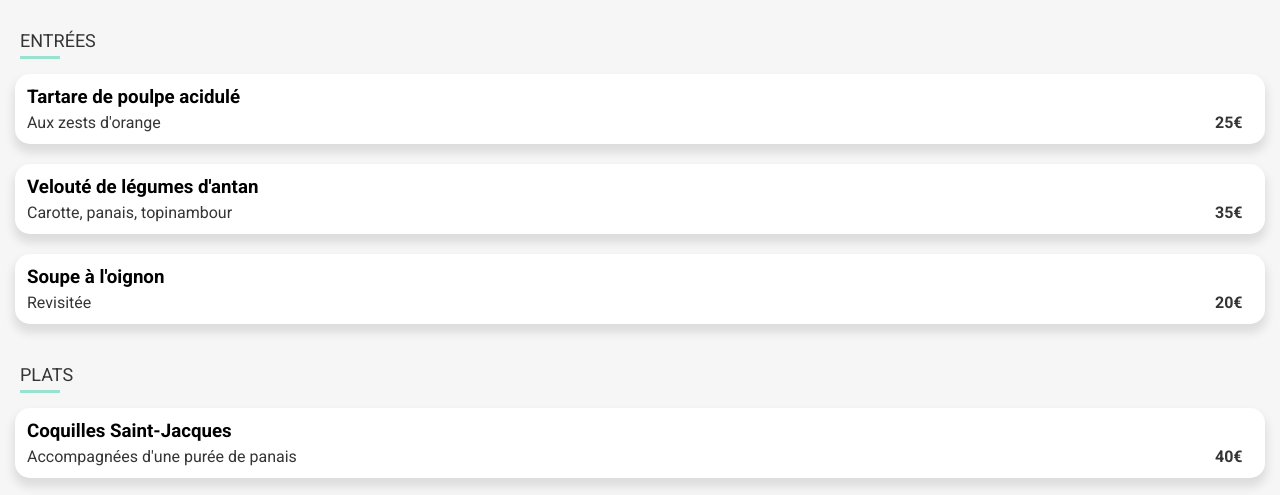
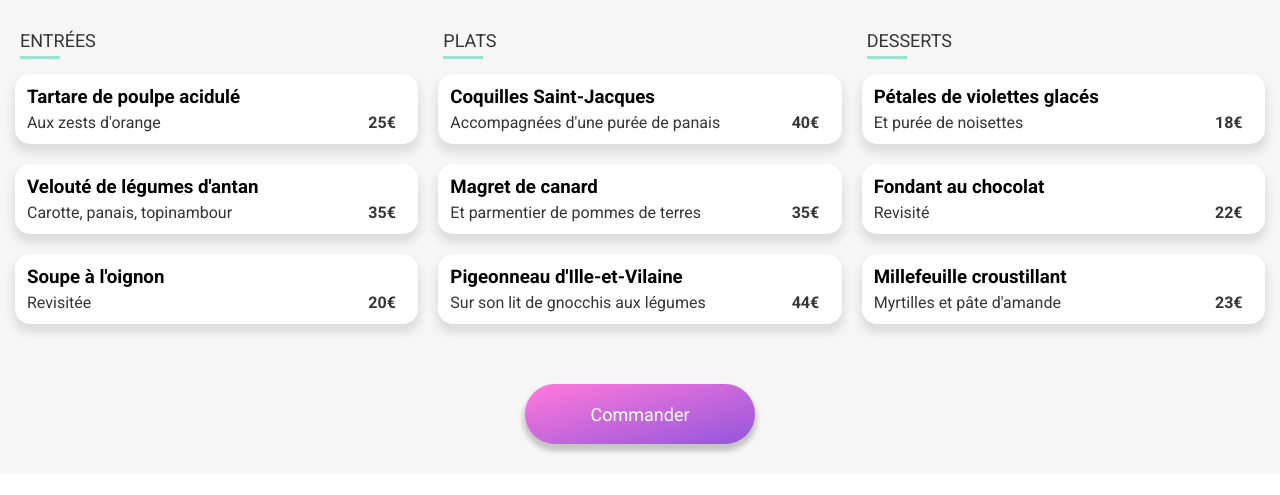
Before and after one commit to Christopherbidon/ChristopherBidon_3_31012022, a website: page alafrançaise.html in a window 1280 px wide. Shown: the part 410-905 px from the top of the page. Drawn offline with Linux system fonts and the light colour scheme; a web font is replaced by a local one.

Commit message:
Ajoue de la version desktop de la page restaurant

```diff
--- a/sass/pages/_restaurant.scss
+++ b/sass/pages/_restaurant.scss
@@ -15,6 +15,13 @@
     height: calc(100% + 40px);
     top: -40px;
     border-radius: 40px 40px 0 0;
+    &__container{
+        @include min-media('desktop') {
+            display: flex;
+            width: 100%;
+            gap: 20px;
+        }
+    }
     .box-title {
         position: relative;
         height: 40px;
@@ -23,6 +30,9 @@
 }
 .container-card{
     margin-bottom: 40px;
+    @include min-media('desktop') {
+        flex: 1 1 33%;
+    }
     &__title{
     font-size: 18px;
     font-weight: initial;
@@ -44,4 +54,7 @@
     align-items: center;
     width: 100%;
     margin-top: 60px;
+    @include min-media('desktop') {
+        margin-top: 0;
+    }
 }
```
Also changed, not shown: public/css/style.css, sass/composants/_cards.scss (indentation only), 1 other file.
